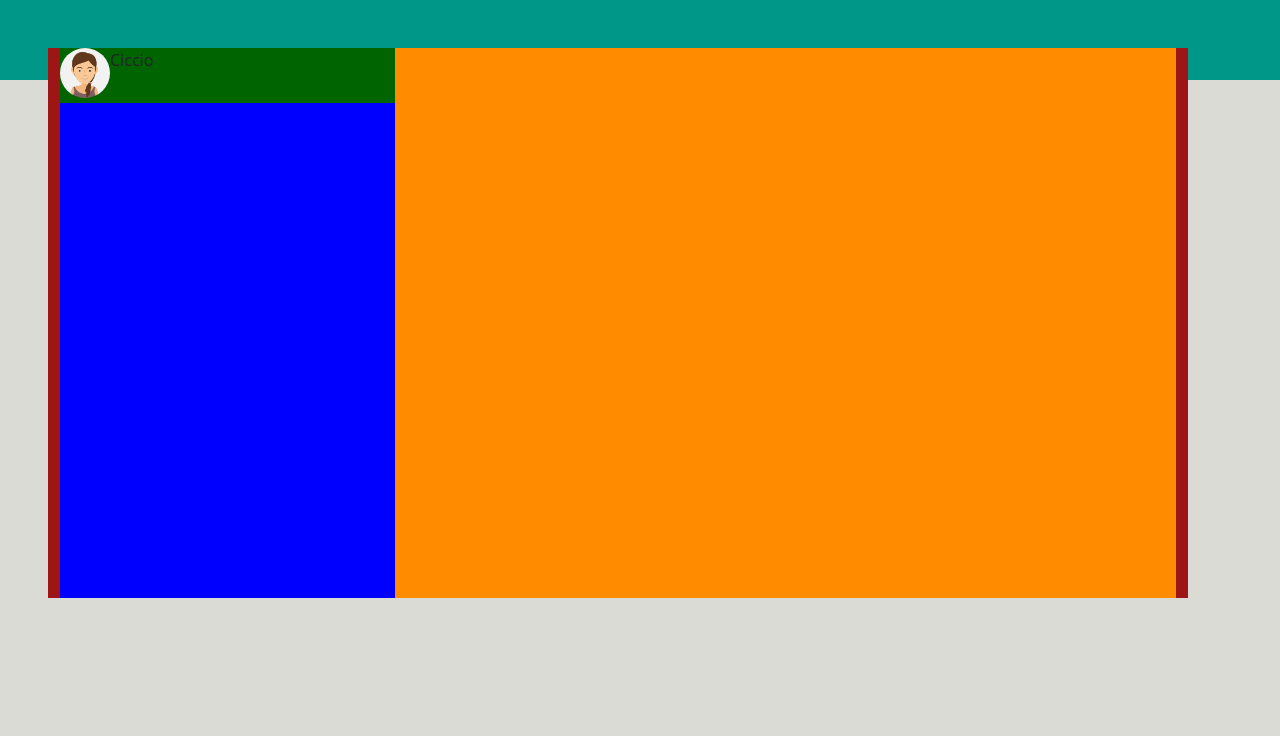
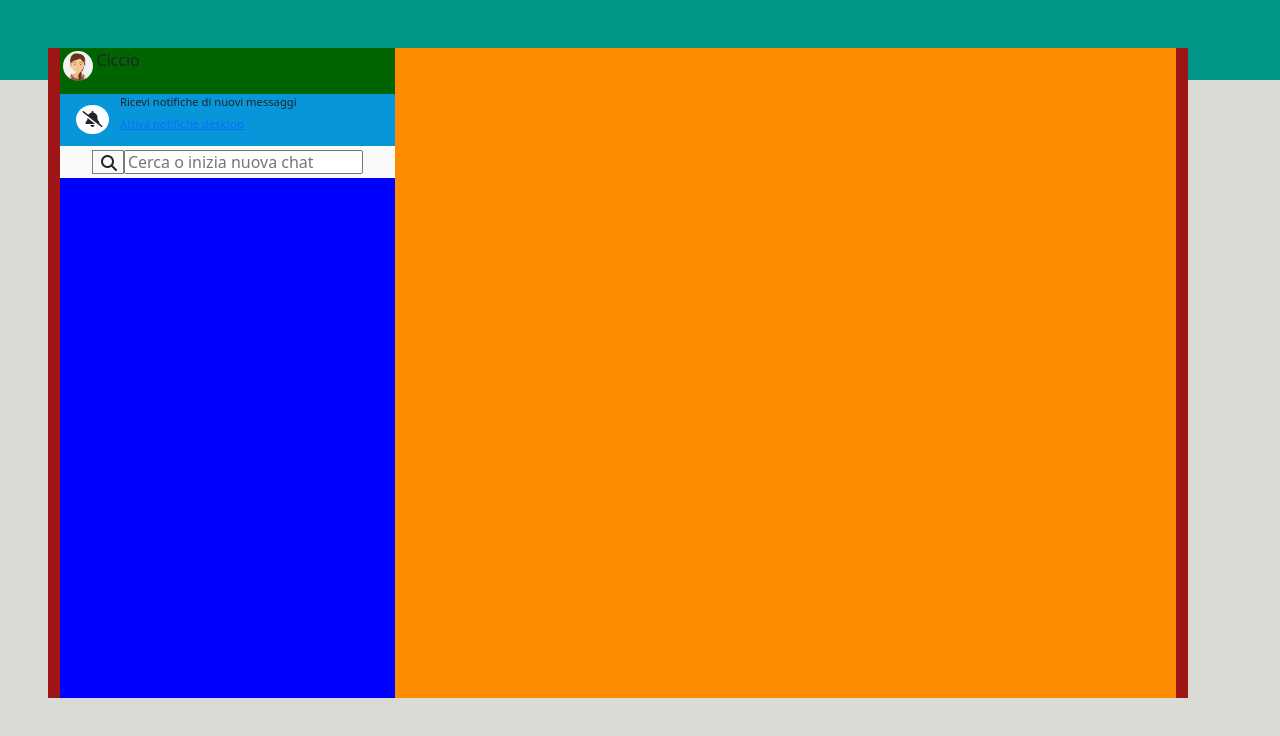
Before and after one commit to FrancescoLoCasto/vue-boolzapp, a plain HTML site: page index.html in a window 1280 px wide. Drawn offline with nearby package versions, Linux system fonts and the light colour scheme.

Commit message:
create a notify block and textbox

```diff
--- a/css/style.css
+++ b/css/style.css
@@ -10,7 +10,7 @@
 
 .container{
    margin-top: 3rem;
-   height: 550px;
+   height: 650px;
    width: 60%;
    background-color: rgb(157, 21, 21);
 }
@@ -28,12 +28,55 @@
 }
 
 .my-user{
-   height: 10%;
+   height: 7%;
    width: 100%;
    background-color: darkgreen;
 }
 
 .circle-img img{
-   width: 50px;
+   margin: .2rem;
+   width: 30px;
    border-radius: 2rem;
 }
+
+.notify-block{
+   height: 8%;
+   width: 100%;
+   background-color: rgb(6, 150, 217);
+}
+
+.notify i{
+   margin: .7rem;
+   background-color: white;
+   padding: .4rem;
+   border-radius: 100%;
+}
+
+.text p
+{
+   font-size: .7rem;
+}
+
+.text a
+{
+   font-size: .7rem;
+}
+
+.search-box{
+   height: 2rem;
+   background-color: #fafafa;
+}
+
+.search-box input{
+   height: 1.5rem;
+}
+
+.leght-icon{
+   height: 1.5rem;
+   width: 2rem;
+   border: 1px solid gray;
+}
+
+.leght-icon i{
+   margin-left: .5rem;
+}
--- a/index.html
+++ b/index.html
@@ -6,6 +6,9 @@
       <meta name="viewport" content="width=device-width, initial-scale=1.0">
 
       <title>Boolzap</title>
+
+      <!-- FontAwesome -->
+      <link rel="stylesheet" href="https://cdnjs.cloudflare.com/ajax/libs/font-awesome/6.2.1/css/all.min.css" integrity="sha512-MV7K8+y+gLIBoVD59lQIYicR65iaqukzvf/nwasF0nqhPay5w/9lJmVM2hMDcnK1OnMGCdVK+iQrJ7lzPJQd1w==" crossorigin="anonymous" referrerpolicy="no-referrer" />
 
       <link rel="stylesheet" href="./css/style.css">
       <!-- Bootstrap v5.2 -->
@@ -29,7 +32,23 @@
                            <p>Ciccio</p>
                         </div>
                      </div>
+                     <div class="notify-block d-flex">
+                        <div class="notify d-flex">
+                           <i class="fa-solid fa-bell-slash ms-3"></i>
+                           <div class="text">
+                              <p class="m-0 p-0">Ricevi notifiche di nuovi messaggi</p>
+                              <a href="#" class="m-0 p-0">Attiva notifiche desktop</a>
+                           </div>
 
+                        </div>
+                     </div>
+
+                     <div class="search-box d-flex align-items-center justify-content-center">
+                        <div class="leght-icon">
+                           <i class="fa-solid fa-magnifying-glass"></i>
+                        </div>
+                        <input type="search" placeholder="Cerca o inizia nuova chat">
+                     </div>
 
                   </div>
                   <div id="chat-box"></div>
```
